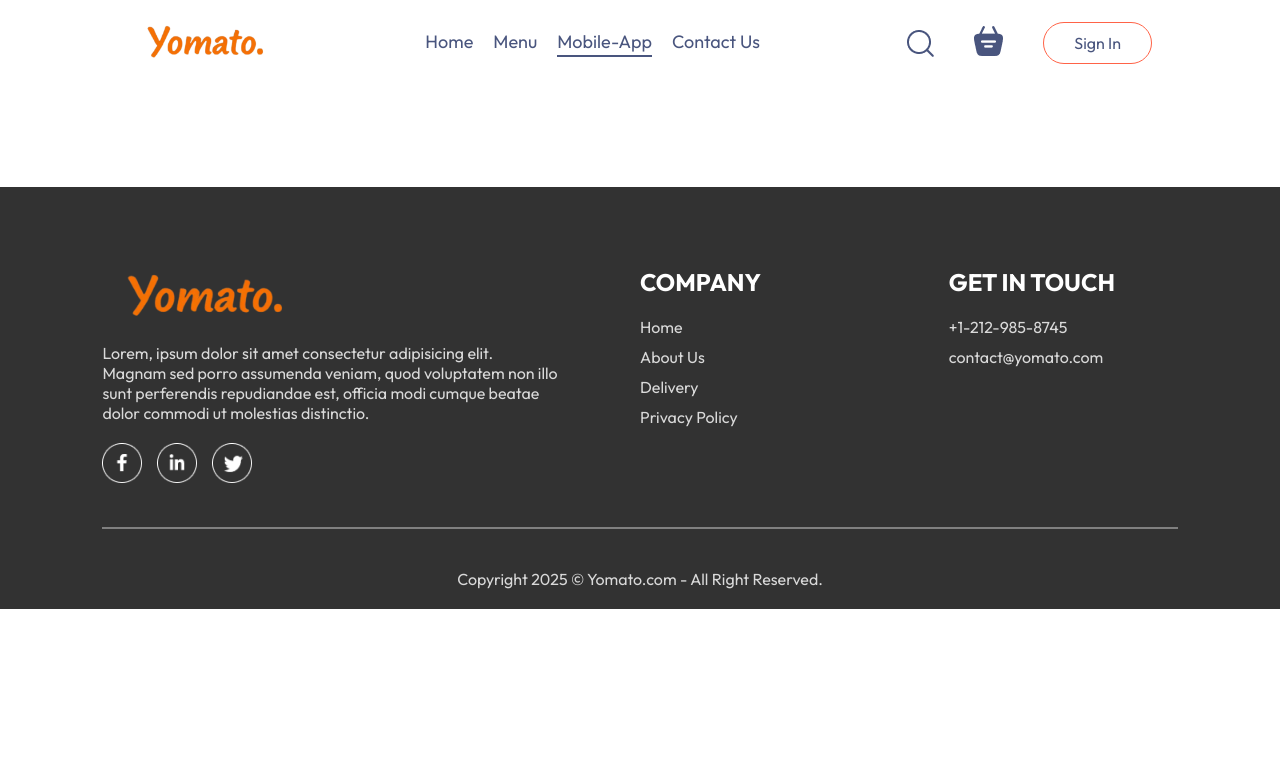
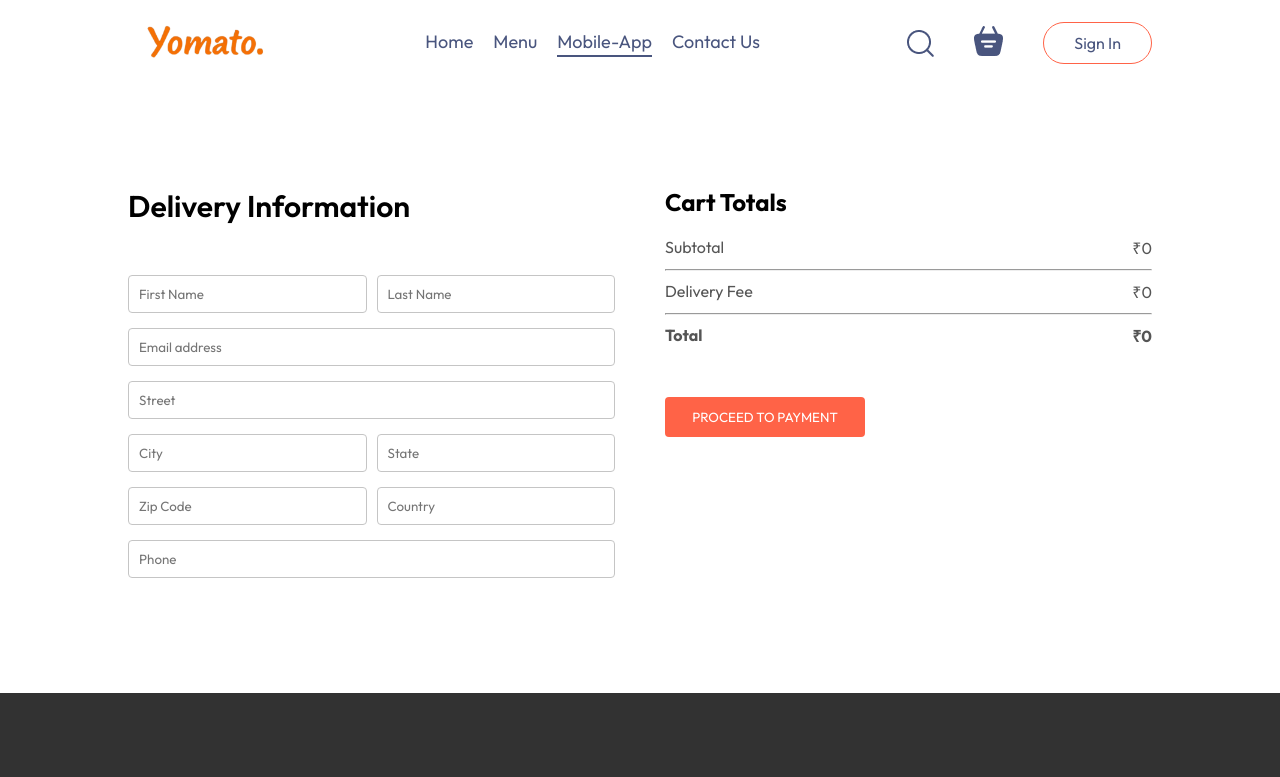
Before and after one commit to yoegeshh/Yomato-ecom-food-ordering-webapp, a React (Vite) app in the folder frontend/: page /order in a window 1280 px wide. Shown: the top 777 px of the page. Built offline with nearby package versions, Linux system fonts and the light colour scheme.

Commit message:
frontend of the webapp ready

```diff
--- a/frontend/src/pages/Cart/Cart.jsx
+++ b/frontend/src/pages/Cart/Cart.jsx
@@ -1,9 +1,12 @@
 import React, { useContext } from "react";
 import "./Cart.css";
 import { StoreContext } from "../../context/StoreContext";
+import { useNavigate } from "react-router-dom";
 
 const Cart = () => {
   const { cartItems, food_list, removeFromCart,getTotalCartAmount } = useContext(StoreContext);
+
+  const navigate = useNavigate();
 
   return (
     <div className="cart">
@@ -47,15 +50,15 @@
             <hr />
             <div className="cart-total-details">
               <p>Delivery Fee</p>
-              <p>₹{2}</p>
+              <p>₹{getTotalCartAmount()===0?0:2}</p>
             </div>
             <hr />
             <div className="cart-total-details">
               <b>Total</b>
-              <b>₹{getTotalCartAmount()+2}</b>
+              <b>₹{getTotalCartAmount()===0?0:getTotalCartAmount()+2}</b>
             </div>
           </div>
-          <button>PROCEED TO CHECKOUT</button>
+          <button onClick={()=>navigate('/order')}>PROCEED TO CHECKOUT</button>
         </div>
         <div className="cart-promocode">
           <div>
--- a/frontend/src/pages/PlaceOrder/PlaceOrder.css
+++ b/frontend/src/pages/PlaceOrder/PlaceOrder.css
@@ -0,0 +1,37 @@
+.place-order{
+    display: flex;
+    align-items: start;
+    justify-content: space-between;
+    gap: 50px;
+    margin-top: 100px;
+}
+
+.place-order-left{
+    width: 100%;
+    max-width: max(30%,500px);
+}
+.place-order-left .title{
+    font-size: 30px;
+    font-weight: 600;
+    margin-bottom: 50px;
+}
+.place-order-left input{
+    margin-bottom: 15px;
+    width: 100%;
+    padding: 10px;
+    border: 1px solid #c5c5c5;
+    border-radius:4px;
+    outline-color: tomato;
+}
+
+.place-order-left .multi-fields{
+    display: flex;
+    gap: 10px;
+}
+.place-order-right{
+    width: 100%;
+    max-width: max(40%,500px);
+}
+.place-order .cart-total button{
+    margin-top: 30px;
+}
--- a/frontend/src/pages/PlaceOrder/PlaceOrder.jsx
+++ b/frontend/src/pages/PlaceOrder/PlaceOrder.jsx
@@ -1,11 +1,54 @@
-import React from 'react'
+import React, { useContext } from 'react'
 import './PlaceOrder.css'
+import { StoreContext } from '../../context/StoreContext'
 
 const PlaceOrder = () => {
+
+  const {getTotalCartAmount} = useContext(StoreContext);
+
   return (
-    <div>
-
-    </div>
+    <form className='place-order'>
+      <div className="place-order-left">
+        <p className="title">Delivery Information</p>
+        <div className="multi-fields">
+          <input type="text" placeholder='First Name' />
+          <input type="text" placeholder='Last Name' />
+        </div>
+        <input type="text" placeholder='Email address'/>
+        <input type="text" placeholder='Street'/>
+        <div className="multi-fields">
+          <input type="text" placeholder='City' />
+          <input type="text" placeholder='State' />
+        </div>
+        <div className="multi-fields">
+          <input type="text" placeholder='Zip Code' />
+          <input type="text" placeholder='Country' />
+        </div>
+        <input type="text" placeholder='Phone' />
+      </div>
+      <div className="place-order-right">
+          <div className="cart-total">
+          <h2>Cart Totals</h2>
+          <div>
+            <div className="cart-total-details">
+              <p>Subtotal</p>
+              <p>₹{getTotalCartAmount()}</p>
+            </div>
+            <hr />
+            <div className="cart-total-details">
+              <p>Delivery Fee</p>
+              <p>₹{getTotalCartAmount()===0?0:2}</p>
+            </div>
+            <hr />
+            <div className="cart-total-details">
+              <b>Total</b>
+              <b>₹{getTotalCartAmount()===0?0:getTotalCartAmount()+2}</b>
+            </div>
+          </div>
+          <button>PROCEED TO PAYMENT</button>
+        </div>
+      </div>
+    </form>
   )
 }
 
```
